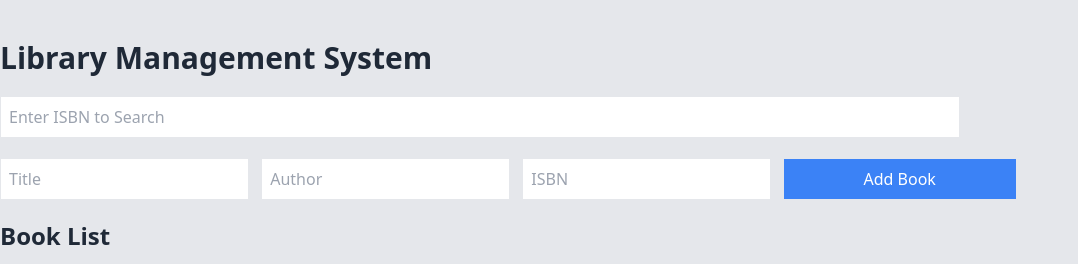
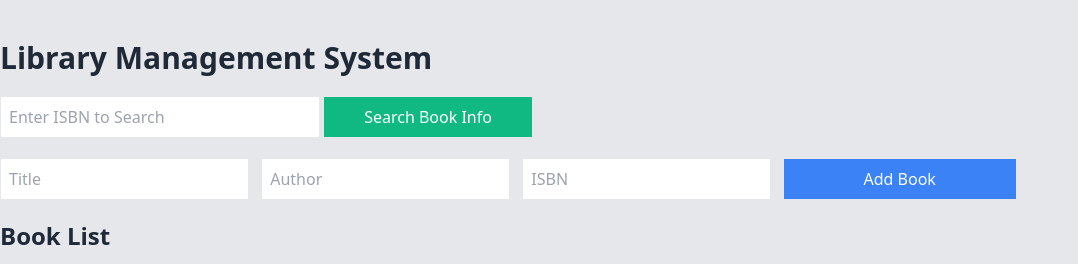
Before and after one commit to NoorMuhammad20013146/Library-Management-System, a Flask app: page / in a window 1280 px wide. Shown: the top 264 px of the page, without its empty margins (0-1078 px from the left). Run offline with Flask 3, Linux system fonts and the light colour scheme; data that the repository does not hold is empty; some libraries are stand-ins or nearby versions.

Commit message:
Button added to trigger search book

```diff
--- a/templates/index.html
+++ b/templates/index.html
@@ -13,7 +13,9 @@
         <!-- Add/Edit Book Form -->
          <div class="mb-5">
             <!--Search book info by ISBN-->
-            <input type="text" id="isbn-search" placeholder="Enter ISBN to Search" class="border p-2 w-3/4">
+            <input type="text" id="isbn-search" placeholder="Enter ISBN to Search" class="border p-2 w-1/4">
+            <button onclick="searchBookInfo()" class="bg-green-500 text-white px-10 py-2">Search Book Info</button>
+
          </div>
         <div class="mb-5">
             <input type="text" id="title" placeholder="Title" class="border p-2 mr-2">
```
